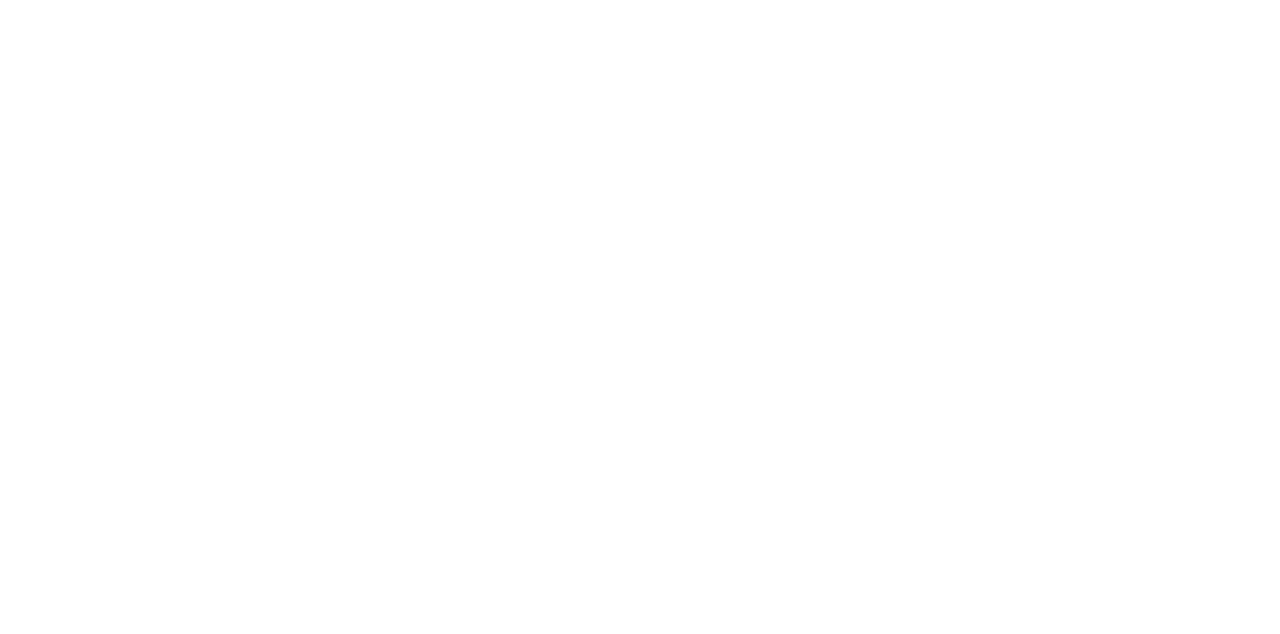
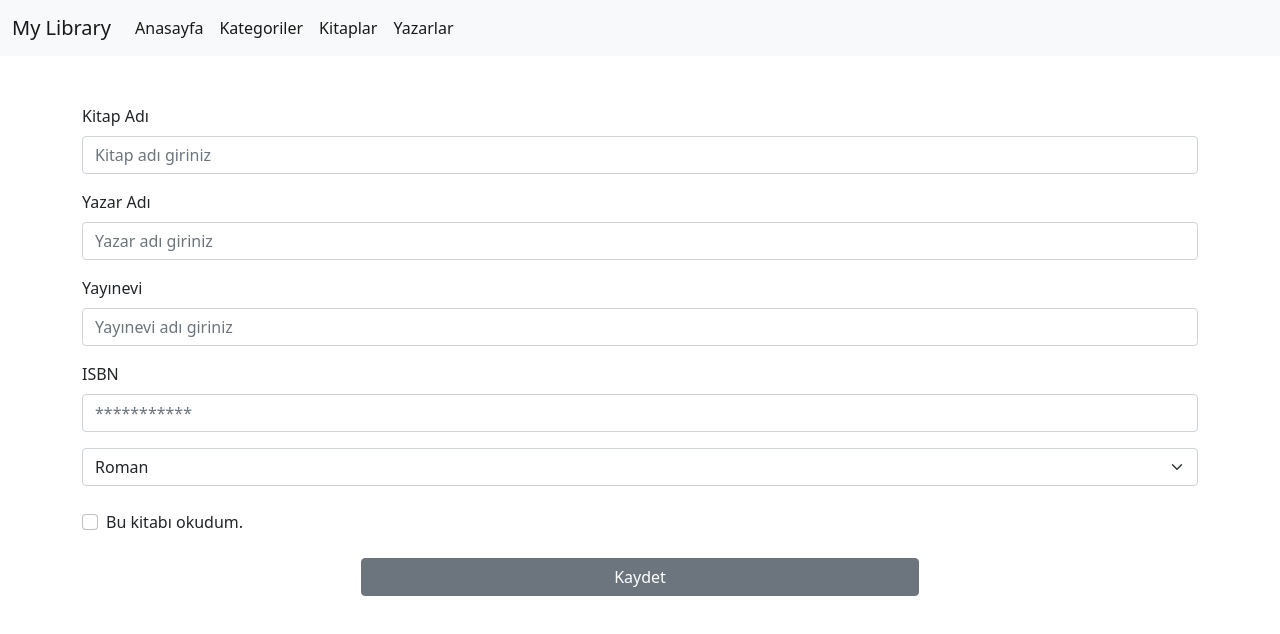
Before and after one commit to veliburhan/library-redux-Library, a React (Create React App) app: page /add-book in a window 1280 px wide. Before the commit this address had no page. Shown: the top 634 px of the page. Built offline with nearby package versions, Linux system fonts and the light colour scheme; data requests are answered from the project's data file.

Commit message:
ekleme yapıldı

```diff
--- a/db.json
+++ b/db.json
@@ -4,7 +4,7 @@
         "title":"Hayvan Çiftliği",
         "author":"George Orwell",
         "isbn":"11112222333344445555",
-        "publiser":"Özgür Yayınları",
+        "publisher":"Özgür Yayınları",
         "categoryId":"1",
         "isRead":"false"
     },
@@ -13,7 +13,7 @@
         "title":"Şeker Portakalı",
         "author":"Jose Mauro de Vasconcelos",
         "isbn":"22223333444455556666",
-        "publiser":"Can Yayınları",
+        "publisher":"Can Yayınları",
         "categoryId":"2",
         "isRead":"false"
     },
@@ -22,7 +22,7 @@
         "title":"Dedemin Bakkalı",
         "author":"Şermin Yaşar",
         "isbn":"133334444555566667777",
-        "publiser":"Timaş Yayınları",
+        "publisher":"Timaş Yayınları",
         "categoryId":"3",
         "isRead":"false"
     }
--- a/src/App.js
+++ b/src/App.js
@@ -4,6 +4,8 @@
 import {useDispatch,useSelector} from "react-redux";
 import axios from "axios";
 import actionTypes from "./redux/action/actionTypes";
+import Error from "./pages/Error";
+import AddBook from "./pages/AddBook";
 
 
 
@@ -44,6 +46,10 @@
    <BrowserRouter>
     <Routes>
       <Route path="/" element={<Home/>}/>
+      <Route path="/add-book" element={<AddBook/>} />
+
+
+      <Route path="*"element ={<Error/>}/>
     </Routes>
    </BrowserRouter>
   );
--- /dev/null
+++ b/src/components/AddBookForm.js
@@ -0,0 +1,62 @@
+import React from "react"
+
+import { useSelector } from "react-redux"
+
+const AddBookForm = () => {
+    const { categoriesState } = useSelector(state => state)
+
+
+    return (
+        <div className="container my-5">
+            <form>
+                <div className="mb-3">
+                    <label htmlFor="title"
+                        className="form-label">Kitap Adı</label>
+                    <input
+                        type="text"
+                        className="form-control"
+                        id="title"
+                        placeholder="Kitap adı giriniz" />
+                </div>
+
+                <div className="mb-3">
+                    <label htmlFor="author" className="form-label">Yazar Adı</label>
+                    <input type="text" className="form-control" id="author" placeholder="Yazar adı giriniz" />
+                </div>
+
+                <div className="mb-3">
+                    <label htmlFor="publisher" className="form-label">Yayınevi</label>
+                    <input type="text" className="form-control" id="publisher" placeholder="Yayınevi adı giriniz" />
+                </div>
+
+                <div className="mb-3">
+                    <label htmlFor="isbn" className="form-label">ISBN</label>
+                    <input type="number" className="form-control" id="isbn" placeholder="***********" />
+                </div>
+
+                <select className="form-select" aria-label="Default select example">
+
+                    {
+                        categoriesState.categories.map(item => (
+                            <option key={item.id} value={item.id} >{item.name}</option>
+                        ))
+                    }
+                </select>
+
+                <div class="form-check my-4" >
+                    <input className="form-check-input" type="checkbox" value="" id="isRead" />
+                    <label className="form-check-label" htmlFor="isRead">
+                        Bu kitabı okudum.
+                    </label>
+                </div>
+
+                <div className="d-flex justify-content-center">
+                    <button className="btn btn-secondary w-50" type="submit"> Kaydet</button>
+                </div>
+            </form>
+        </div>
+    )
+}
+
+
+export default AddBookForm
--- a/src/components/ListBooks.js
+++ b/src/components/ListBooks.js
@@ -8,6 +8,10 @@
 
     return (
         <div className="container my-3">
+            <div className="d-flex justify-content-end my-3">
+                <Link to={"/add-book"} className="btn btn-primary">Kitap Ekle</Link>
+            </div>
+
             <table className="table table-hover">
                 <thead>
                     <tr className="position-relative">
--- /dev/null
+++ b/src/pages/AddBook.js
@@ -0,0 +1,15 @@
+import React from "react";
+
+import Header from "../components/Header";
+import AddBookForm from "../components/AddBookForm";
+
+const AddBook=()=>{
+    return(
+        <div>
+            <Header/>
+            <AddBookForm/>
+        </div>
+    )
+}
+
+export default AddBook
--- /dev/null
+++ b/src/pages/Error.js
@@ -0,0 +1,23 @@
+import React from "react"
+
+import error from "../assets/images/error1.gif"
+import {Link} from "react-router-dom"
+
+const Error=()=>{
+    return(
+        <div style={{
+            width:"100%",
+            height:"100vh",
+            display:"flex",
+            justifyContent:"center",
+            alignItems: "center",
+            flexDirection : "column"
+        }}>
+            <Link to={"/"}> <img src={error}/> </Link>
+            <h1>Sayfa bulunamadı !.</h1>
+
+        </div>
+    )
+}
+
+export default Error
```
Also changed, not shown: src/assets/images/error1.gif (added).
